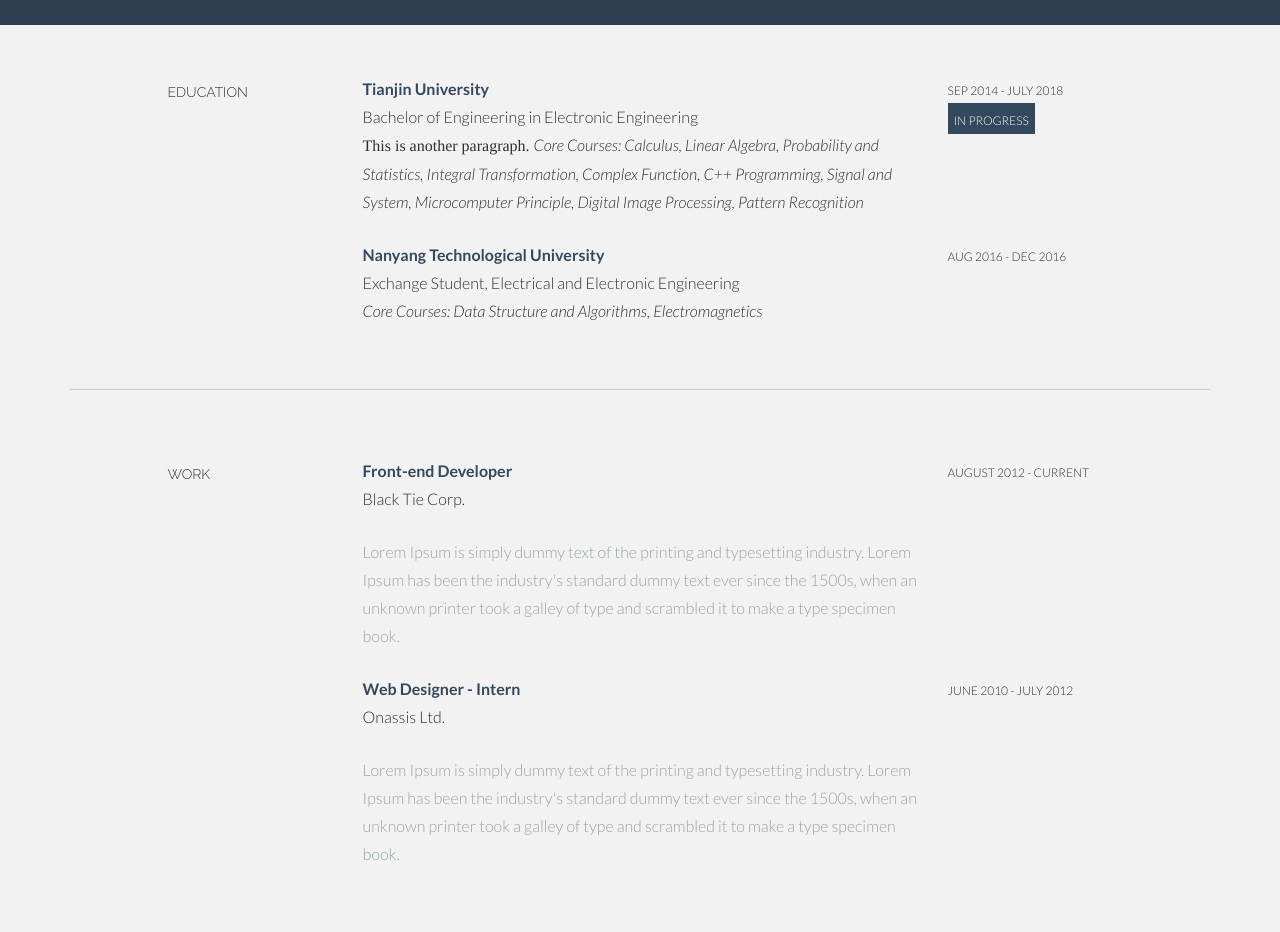
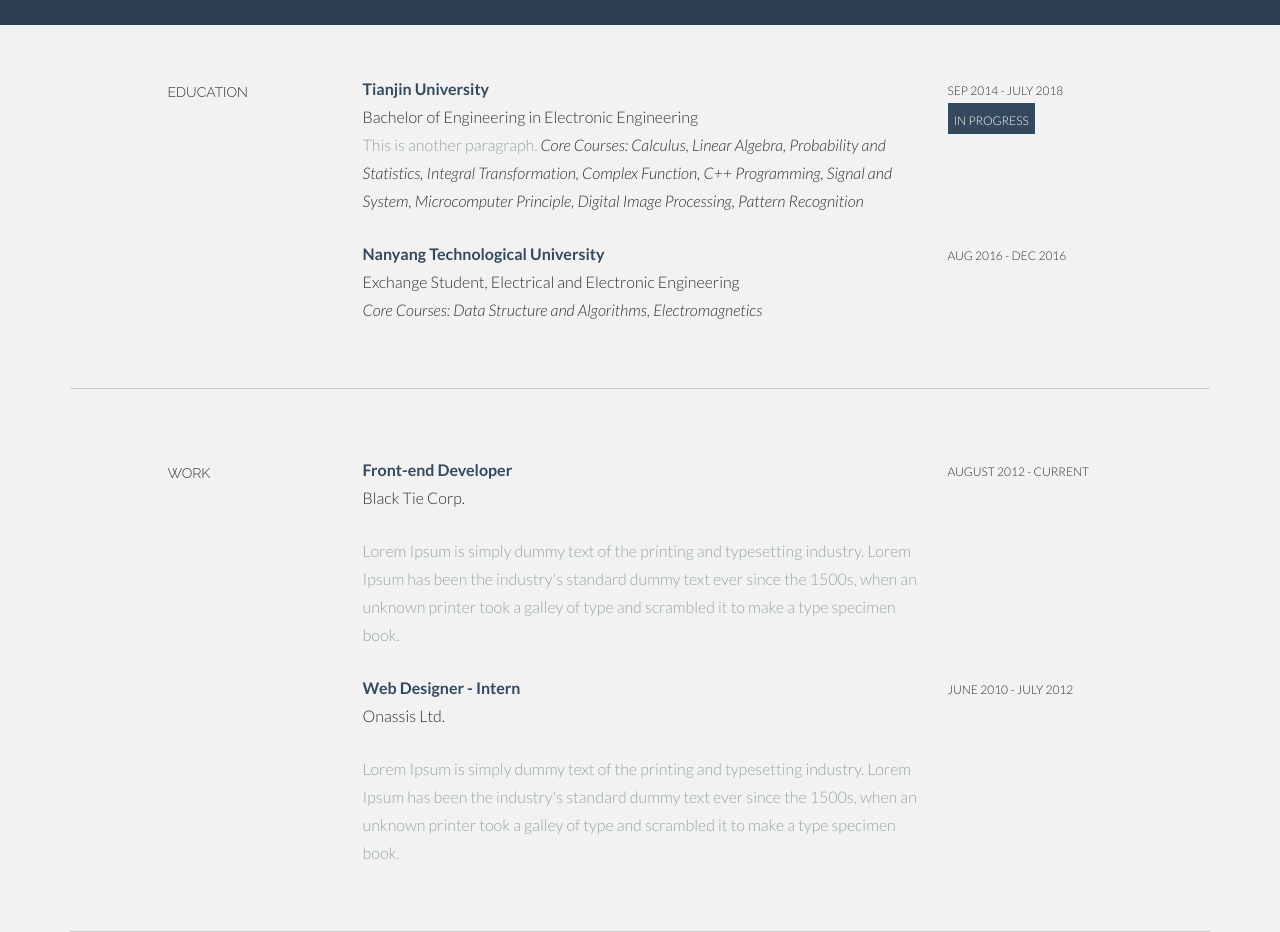
Before and after one commit to haotiansunn/haotiansunn.github.io, a plain HTML site: page index.html in a window 1280 px wide. Shown: the part 820-1752 px from the top of the page. Drawn offline with Linux system fonts and the light colour scheme.

Commit message:
Update index.html

```diff
--- a/index.html
+++ b/index.html
@@ -97,8 +97,9 @@
 				<div class="col-lg-6">
 					<p><t>Tianjin University</t><br/>
 						Bachelor of Engineering in Electronic Engineering <br/>
-						<font size="3" face="Times">
+						<more>
 							This is another paragraph.
+						</more>
 						</font>
 						<i>Core Courses: Calculus, Linear Algebra, Probability and Statistics, Integral Transformation, Complex Function, C++ Programming, Signal and System, Microcomputer Principle, Digital Image Processing, Pattern Recognition</i>
 					</p>
```
